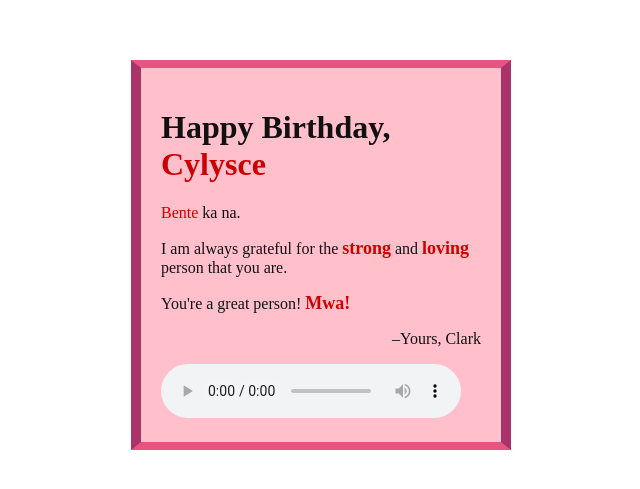
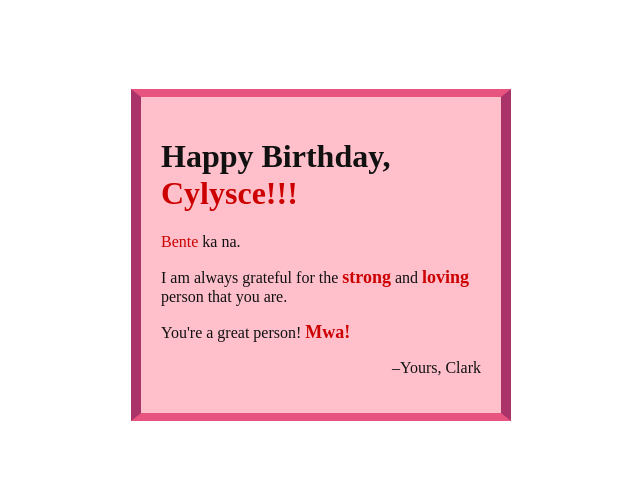
Before and after one commit to clarkcannot/wow, a plain HTML site: page index.html in a window 1280 px wide. Shown: the part 145-634 px from the top of the page, without its empty margins (319-959 px from the left). Drawn offline with Linux system fonts and the light colour scheme.

Commit message:
Update index.html

```diff
--- a/index.html
+++ b/index.html
@@ -5,16 +5,13 @@
 <meta charset = "utf-8">
 
 <div id="birthdayCard">
-  <h1>Happy Birthday, <span class="TextColor">Cylysce</span></h1>
+  <h1>Happy Birthday, <span class="TextColor">Cylysce!!!</span></h1>
   <p> <span class="TextColor">Bente</span> ka na.</p>
   <p>I am always grateful for the <strong>strong</strong> and <strong>loving</strong> person that you are.</p>
   <p>You're a great person! <strong>Mwa!</strong></p>
   <p class="signature">–Yours, Clark</p>
 
-  <audio controls>
-  <source src="sikret.mp3" type="audio/mpeg">
-  Your browser does not support the audio element.
-</audio>
+
 
  </div>
 </html>
```
